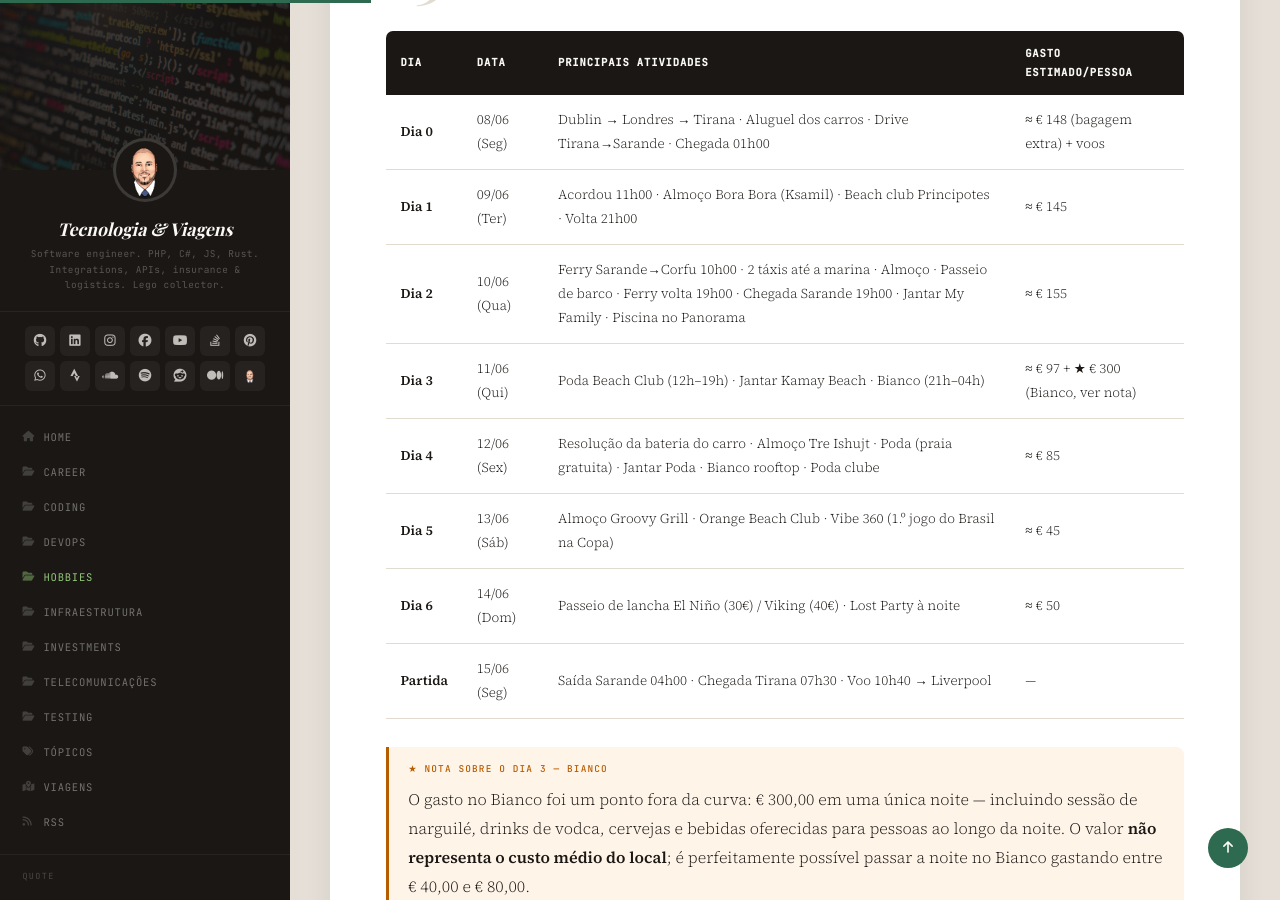
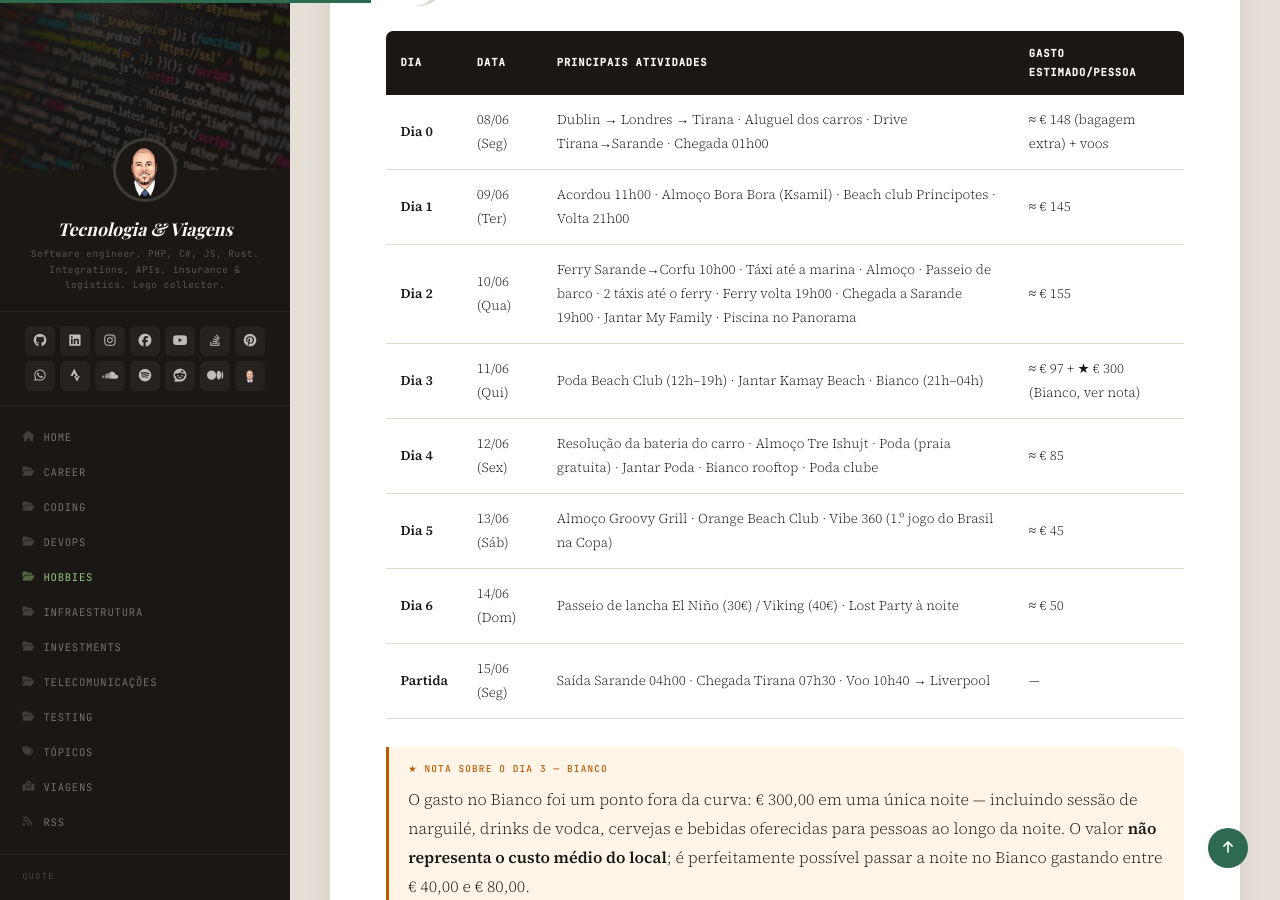
Before and after one commit to guibranco/blog, a Jekyll site: the page built from _posts/2026-06-16-albania-sarande-ksamil-corfu-roteiro-7-dias.md, in a window 1280 px wide and 900 px high, scrolled down 4686 px. Built offline with Jekyll 4.4.1, drawn with Linux system fonts in a browser that asks for light colours; nearby versions of some CDN libraries; some web fonts are replaced; comment, search, counter and statistics services are not loaded.

Commit message:
docs: update Corfu excursion itinerary details
Modify day 2 itinerary to specify transportation
details accurately. Change notes a shift from two
taxis to a single taxi van for travel from Corfu to
the marina, and later two taxis for return, improving
clarity on travel logistics. This update ensures the
travel plan is more precise and helps in better trip
planning and coordination.

```diff
--- a/_posts/2026-06-16-albania-sarande-ksamil-corfu-roteiro-7-dias.md
+++ b/_posts/2026-06-16-albania-sarande-ksamil-corfu-roteiro-7-dias.md
@@ -150,7 +150,7 @@ Ficamos em dois AirBnBs, com menos de 10 minutos de carro entre si. O custo foi
     <tr>
       <td>Dia 2</td>
       <td>10/06 (Qua)</td>
-      <td>Ferry Sarande→Corfu 10h00 · 2 táxis até a marina · Almoço · Passeio de barco · Ferry volta 19h00 · Chegada Sarande 19h00 · Jantar My Family · Piscina no Panorama</td>
+      <td>Ferry Sarande→Corfu 10h00 · Táxi até a marina · Almoço · Passeio de barco · 2 táxis até o ferry · Ferry volta 19h00 · Chegada a Sarande 19h00 · Jantar My Family · Piscina no Panorama</td>
       <td>≈ € 155</td>
     </tr>
     <tr>
```
